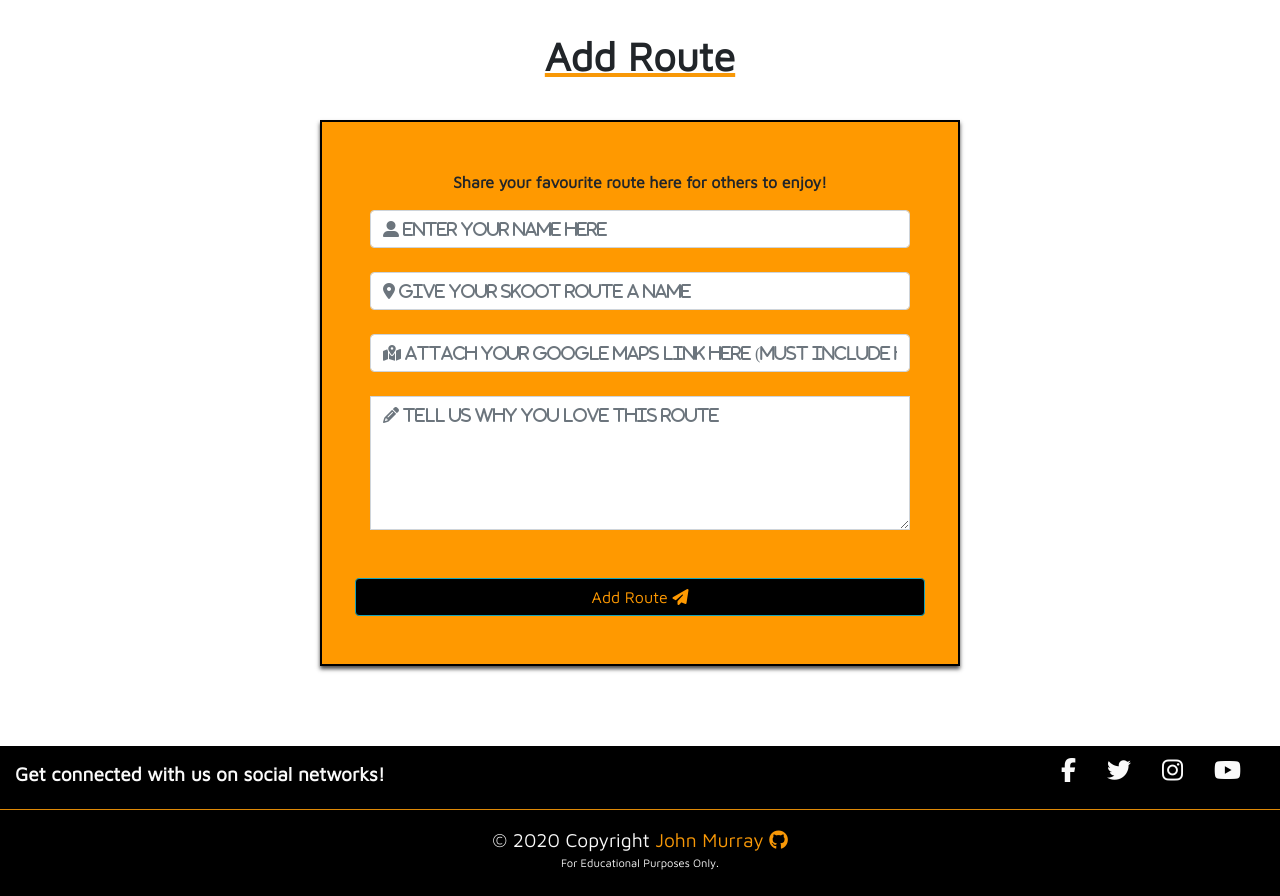
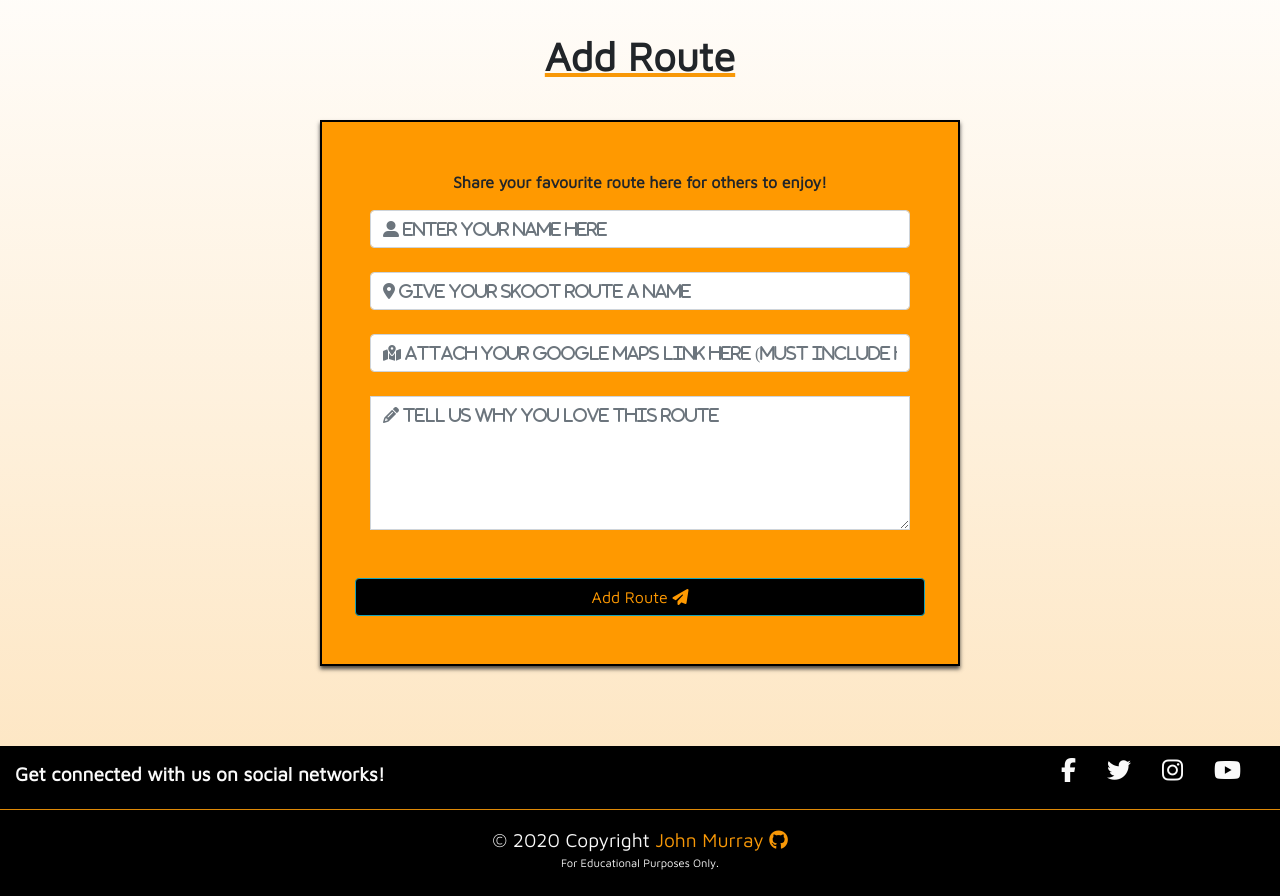
Before and after one commit to Jmurray1989/Skoot-Route, a Flask app: page /addroute in a window 1280 px wide. Shown: the part 96-992 px from the top of the page. Run offline with Flask 2, Linux system fonts and the light colour scheme; data that the repository does not hold is empty; some libraries are stand-ins or nearby versions.

Commit message:
gradient effect now added to about, skoot route & public route pages

```diff
--- a/static/css/style.css
+++ b/static/css/style.css
@@ -10,6 +10,29 @@
 
 body {
   font-family: "Maven Pro", sans-serif;
+}
+
+/*-------------------------------------Gradient Effect---------------------------------------------*/
+
+/* Gradient Effect on All pages*/
+
+body {
+  background-color: #ffffff; /* For browsers that do not support gradients */
+  background-image: -webkit-gradient(
+    linear,
+    left top, left bottom,
+    from(rgba(255, 255, 255, 0.5)),
+    to(rgba(248, 152, 7, 0.274))
+  );
+  background-image: -o-linear-gradient(
+    rgba(255, 255, 255, 0.5),
+    rgba(248, 152, 7, 0.274)
+  );
+  background-image: linear-gradient(
+    rgba(255, 255, 255, 0.5),
+    rgba(248, 152, 7, 0.274)
+  );
+
 }
 
 /*-------------------------------------Navbar-------------------------------------------*/
@@ -220,27 +243,6 @@ a.signature:hover {
 }
 
 /*-------------------------------------About Page---------------------------------------------*/
-
-/* Gradient Effect on Home*/
-
-.about {
-  background-color: #ffffff; /* For browsers that do not support gradients */
-  background-image: -webkit-gradient(
-    linear,
-    left top, left bottom,
-    from(rgba(255, 255, 255, 0.5)),
-    to(rgba(248, 152, 7, 0.274))
-  );
-  background-image: -o-linear-gradient(
-    rgba(255, 255, 255, 0.5),
-    rgba(248, 152, 7, 0.274)
-  );
-  background-image: linear-gradient(
-    rgba(255, 255, 255, 0.5),
-    rgba(248, 152, 7, 0.274)
-  );
-
-}
 
 /*Headers*/
 
```
